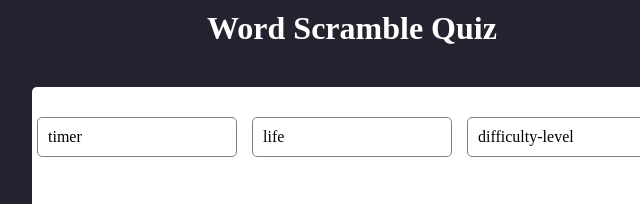
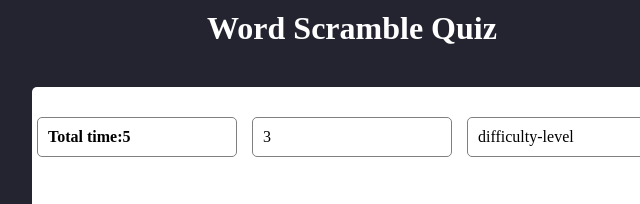
Before and after one commit to satyamsingh-simform/Practical-Test-2, a website built with Vite: page index.html in a window 1280 px wide. Shown: the top 204 px of the page, 288-928 px from the left. Built offline with nearby package versions, Linux system fonts and the light colour scheme.

Commit message:
feat:implement time for each guess

```diff
--- a/index.html
+++ b/index.html
@@ -13,7 +13,7 @@
       <section class="game-board">
         <div class="game-constraint">
           <p class="timer">timer</p>
-          <p class="life">life</p>
+          <p class="life">3</p>
           <p class="difficulty-level">difficulty-level</p>
         </div>
 
--- a/src/main.ts
+++ b/src/main.ts
@@ -16,6 +16,8 @@ const correctWordDiv=document.querySelector<HTMLInputElement>('.fill-word');
 const submitBtn=document.querySelector<HTMLInputElement>('.getWord');
 const score=document.querySelector<HTMLElement>('.score');
 const nextBtn=document.querySelector<HTMLElement>('.next-word');
+const timer=document.querySelector<HTMLElement>('.timer');
+
 
 
 function randomSrumbleWord(){
@@ -39,11 +41,30 @@ submitBtn.addEventListener('click',()=>{
     scoreTracker++;
     console.log(scoreTracker);
     score.textContent=String(scoreTracker);
+    clearInterval(clear);
   }
   correctWordDiv.value=''
 })
 
 nextBtn.addEventListener('click',()=>{
   scrumbleWord=randomSrumbleWord();
+  clearInterval(clear);
+  checkTime();
+})
 
-})
+let clear:number;
+function checkTime(){
+    let sec=0;
+    submitBtn.disabled=false;
+
+    clear=setInterval(()=>{
+      sec++;
+      timer.innerHTML=`<strong>Total time:${sec}</strong>`;
+
+      if(sec===10){
+        submitBtn.disabled=true;
+        clearInterval(clear);
+      }
+  },1000)
+}
+checkTime();
```
